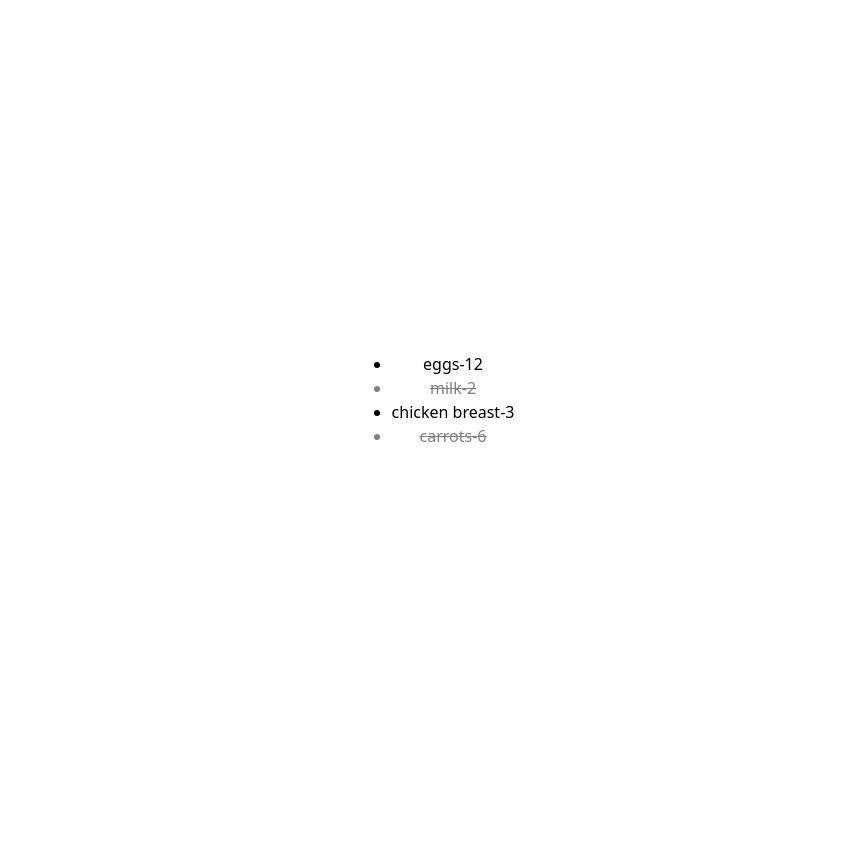
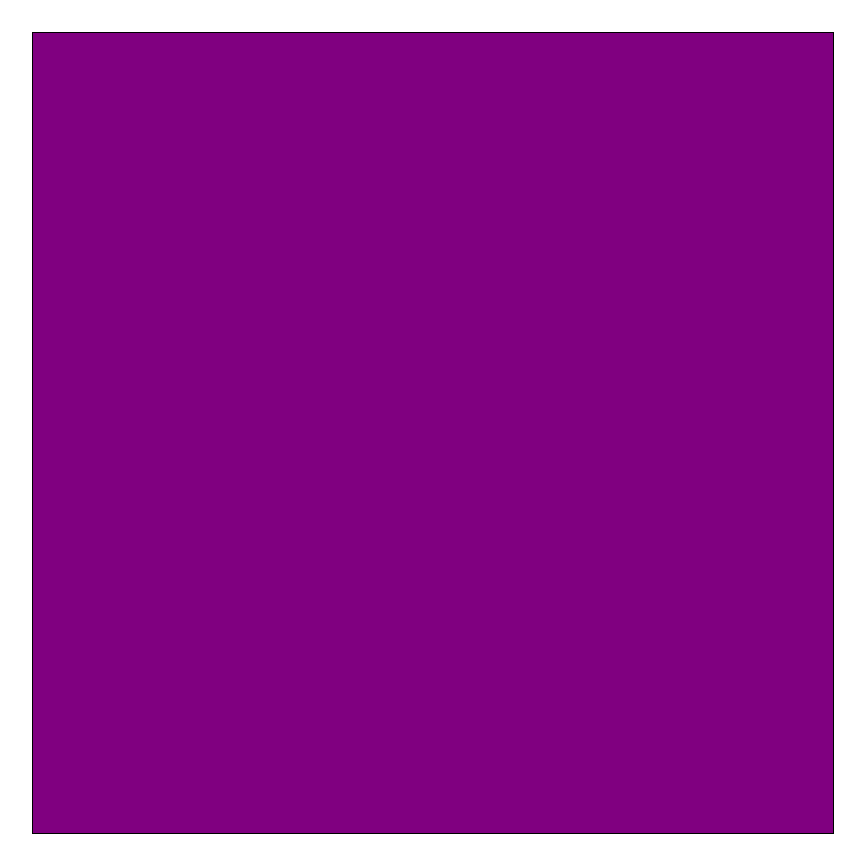
Before and after one commit to vvarnika05/LearningReact, a React (Vite) app: page / in a window 1280 px wide. Shown: the whole page, without its empty margins (207-1072 px from the left). Before the commit the page ends 800 px from the top, so only its background shows below. Built offline with nearby package versions, Linux system fonts and the light colour scheme.

Commit message:
colour-box

```diff
--- a/src/App.jsx
+++ b/src/App.jsx
@@ -5,7 +5,29 @@ import './App.css'
 import DoubleDice from './DoubleDice'
 import Slots from './Slots'
 import ShoppingList from './ShoppingList'
+import PropertyList from './PropertyList'
+import ColourBox from './ColourBox'
+import ColourBoxList from './ColourBoxList'
 
+
+const colors = [
+  "#E53935",
+  "#E91E63",
+  "#9C27B0",
+  "#673AB7",
+  "#3F51B5",
+  "#2196F3",
+  "#03A9F4",
+  "#00BCD4",
+  "#009688",
+  "#4CAF50",
+  "#8BC34A",
+  "#CDDC39",
+  "#FFEB3B",
+  "#FFC107",
+  "#FF9800",
+  "#FF5722",
+];
 
 const data = [
   { id: 1, item: 'eggs', quantity: 12, completed: false },
@@ -13,20 +35,31 @@ const data = [
   { id: 3, item: 'chicken breast', quantity: 3, completed: false },
   { id: 4, item: 'carrots', quantity: 6, completed: true }
 ]
+
+const properties = [
+  { id: 129031, name: "Desert Yurt", rating: 4.9, price: 150 },
+  { id: 129331, name: "Lone Mountain Cabin", rating: 4.8, price: 250 },
+  { id: 129032, name: "Cactus Retreat", rating: 4.75, price: 300 },
+  { id: 129033, name: "Redwood Treehouse Escape", rating: 4.9, price: 120 },
+  { id: 129034, name: "Oceanview Condo", rating: 4.7, price: 140 },
+  { id: 129035, name: "Gold Miner Campground", rating: 4.69, price: 96 },
+];
+
 function App() {
   const [count, setCount] = useState(0)
 
   return (
     <>
-
-      <ShoppingList items={data} />
+      {/* <PropertyList properties={properties} /> */}
+      <ColourBoxList colors={colors} />
 
 
 
 
+
+      {/* <ShoppingList items={data} /> */}
       {/* <Slots val1="🍒" val2="🍌" val3="🍒" />
       <Slots val1="🍒" val2="🍒" val3="🍒" /> */}
-
 
       {/* <div>
         <a href="https://vite.dev" target="_blank">
--- /dev/null
+++ b/src/ColourBox.jsx
@@ -0,0 +1,19 @@
+import "./colourBox.css"
+import { useState } from "react"
+export default function ColourBox({ colors }) {
+    const [colour, setColour] = useState("purple")
+    const changeColour = () => {
+        const idx = Math.floor(Math.random() * colors.length)
+        const randColor = colors[idx];
+        setColour(randColor)
+    }
+    return (
+        <div className="colourBox" style={{ backgroundColor: colour }} onClick={changeColour}>
+
+        </div>
+    )
+
+
+
+
+}
--- /dev/null
+++ b/src/ColourBoxList.jsx
@@ -0,0 +1,16 @@
+import ColourBox from "./ColourBox"
+import "./ColourBox.css"
+function ColourBoxList({ colors }) {
+    const boxes = []
+    for (let i = 0; i < 25; i++) {
+        boxes.push(<ColourBox colors={colors} />)
+    }
+    return (
+        <div className="colourBoxGrid">
+            {boxes}
+        </div>
+    )
+}
+
+
+export default ColourBoxList
--- /dev/null
+++ b/src/PropertyList.css
@@ -0,0 +1,4 @@
+.divs {
+    display: flex;
+
+}
--- /dev/null
+++ b/src/PropertyList.jsx
@@ -0,0 +1,16 @@
+
+
+export default function PropertyList({ properties }) {
+    return (
+        <>
+            {properties.map((p) => (
+                <div className="divs row" key={p.name}>
+                    <h2>{p.name}</h2>
+                    <h3>${p.price} a night</h3>
+                    <h4>{p.rating} ⭐️</h4>
+                </div>
+            ))}
+        </>
+
+    );
+}
--- /dev/null
+++ b/src/colourBox.css
@@ -0,0 +1,12 @@
+.colourBox {
+    width: 20%;
+    height: 20%;
+}
+
+.colourBoxGrid {
+    width: 800px;
+    height: 800px;
+    border: 1px solid black;
+    display: flex;
+    flex-wrap: wrap;
+}
```
